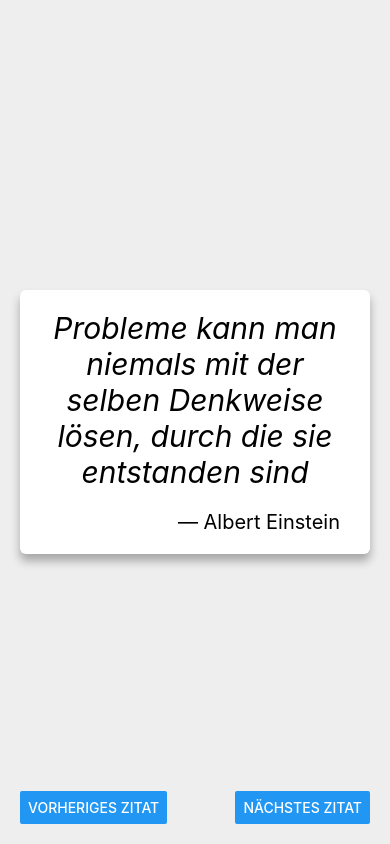
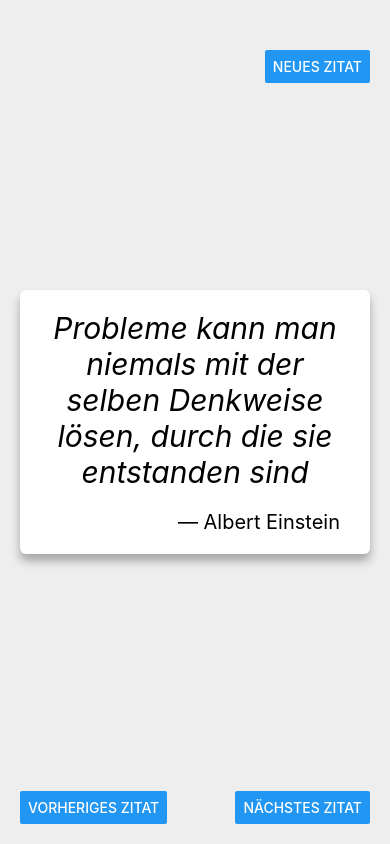
Before and after one commit to thomd/nice-quotes-app, a React Native app: screen / in a window 390 px wide. Built offline with nearby package versions, Linux system fonts and the light colour scheme.

Commit message:
new quote

```diff
--- a/App.js
+++ b/App.js
@@ -1,6 +1,7 @@
 import React, { Component } from "react";
 import { StyleSheet, Platform, View, Button } from "react-native";
 import Quote from "./js/components/Quote";
+import NewQuote from "./js/components/NewQuote";
 
 const data = [
   {
@@ -19,17 +20,29 @@
 ];
 
 export default class App extends Component {
-  state = { index: 0 };
+  state = { index: 0, showNewQuoteScreen: false };
 
-  nextQuote = () => {
+  _nextQuote = () => {
     this.setState(state => ({
       index: (state.index + 1) % data.length
     }));
   };
 
-  previousQuote = () => {
+  _previousQuote = () => {
     this.setState(state => ({
       index: (state.index - 1 + data.length) % data.length
+    }));
+  };
+
+  _showNewQuote = () => {
+    this.setState(state => ({
+      showNewQuoteScreen: true
+    }));
+  };
+
+  _addQuote = () => {
+    this.setState(state => ({
+      showNewQuoteScreen: false
     }));
   };
 
@@ -38,12 +51,19 @@
     const quote = data[index];
     return (
       <View style={styles.container}>
+        <View style={styles.newButton}>
+          <Button title="Neues Zitat" onPress={this._showNewQuote} />
+        </View>
+        <NewQuote
+          visible={this.state.showNewQuoteScreen}
+          onSave={this._addQuote}
+        />
         <Quote text={quote.text} author={quote.author} />
         <View style={styles.nextButton}>
-          <Button title="Nächstes Zitat" onPress={this.nextQuote} />
+          <Button title="Nächstes Zitat" onPress={this._nextQuote} />
         </View>
         <View style={styles.prevButton}>
-          <Button title="Vorheriges Zitat" onPress={this.previousQuote} />
+          <Button title="Vorheriges Zitat" onPress={this._previousQuote} />
         </View>
       </View>
     );
@@ -57,6 +77,11 @@
     alignItems: "center",
     justifyContent: "center"
   },
+  newButton: {
+    position: "absolute",
+    top: 50,
+    right: 20
+  },
   nextButton: {
     position: "absolute",
     bottom: Platform.OS === "ios" ? 50 : 20,
--- /dev/null
+++ b/js/components/NewQuote.js
@@ -0,0 +1,11 @@
+import React, { Component } from "react";
+import { Button, TextInput } from "react-native";
+
+export default class NewQuote extends Component {
+  render() {
+    if (this.props.visible === false) {
+      return null;
+    }
+    return <Button title="Speichern" onPress={this.props.onSave} />;
+  }
+}
```
